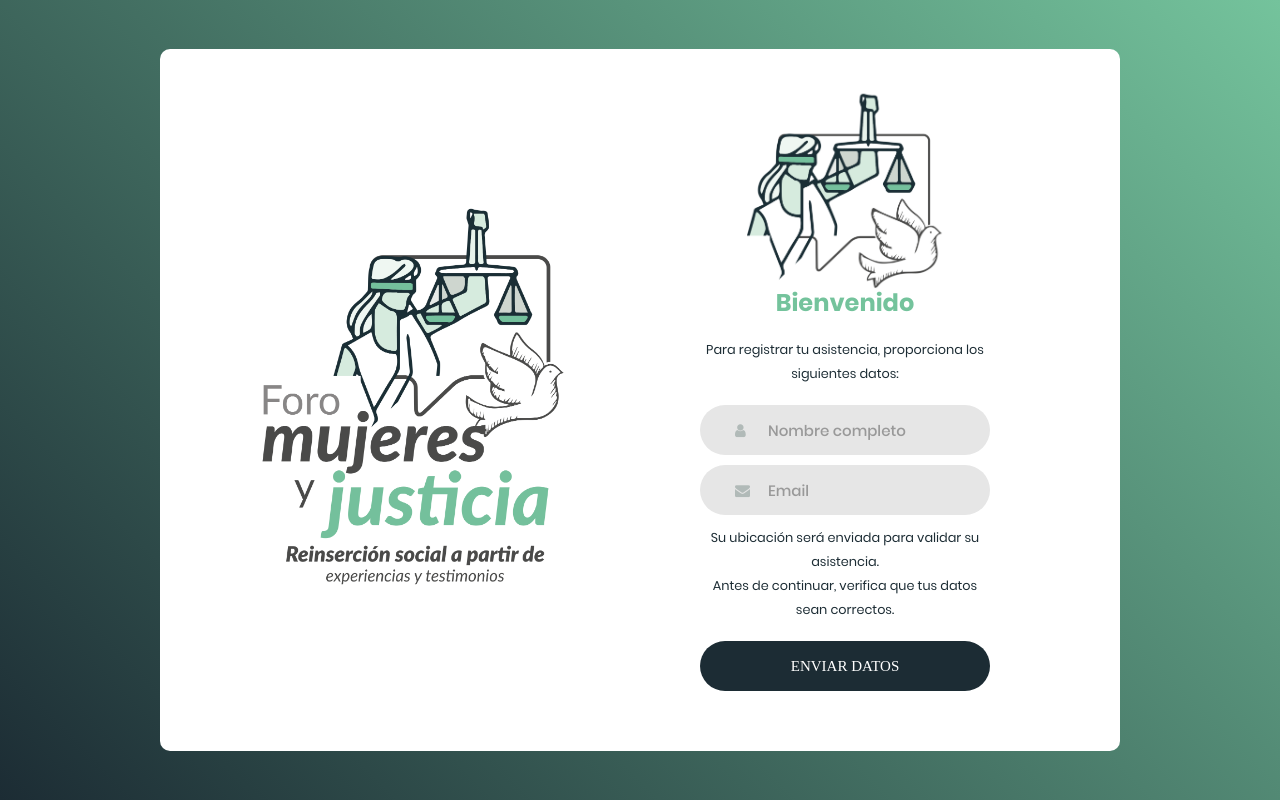
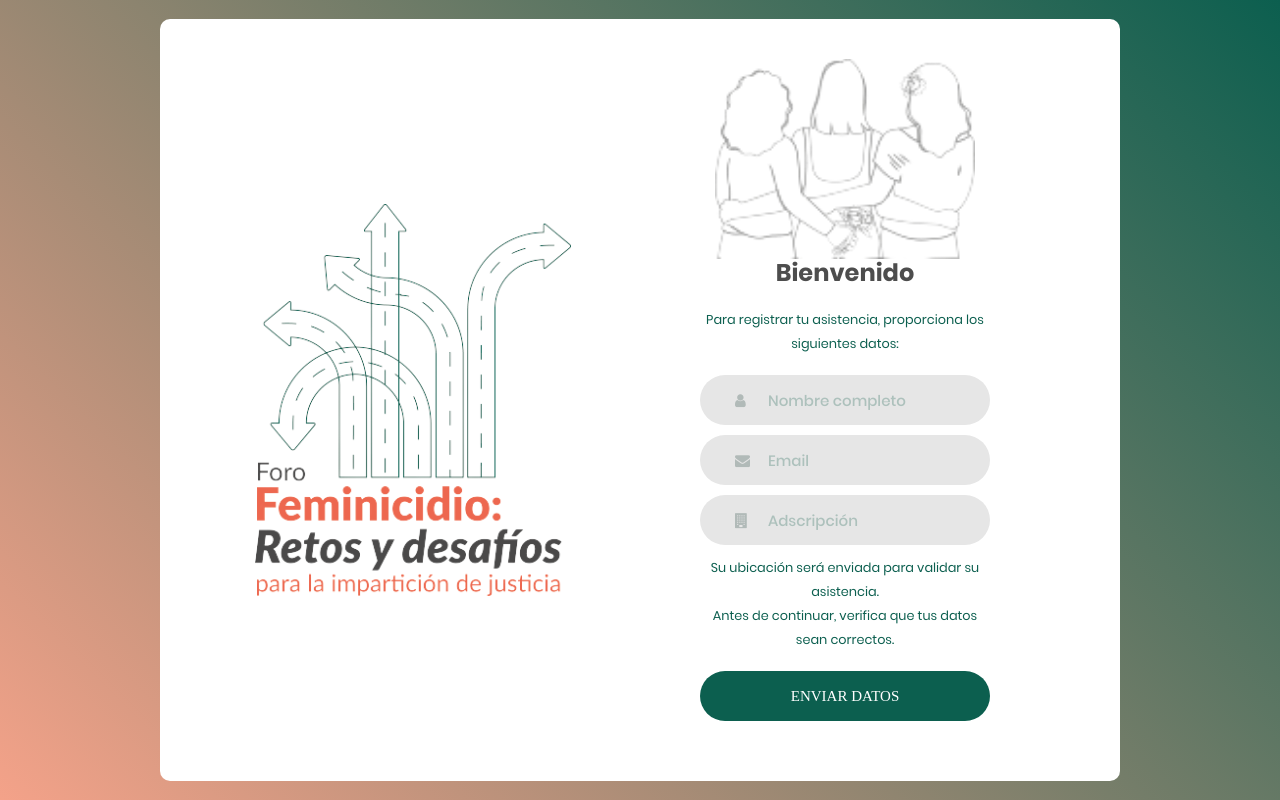
Before and after one commit to kennethnico/attVerifierFRRD, a PHP site: page / in a window 1280 px wide. Run offline with PHP 8.4, Linux system fonts and the light colour scheme; some web fonts are replaced.

Commit message:
Actualizando todo

```diff
--- a/css/main.css
+++ b/css/main.css
@@ -1,11 +1,11 @@
 :root{
-    --primary-color: #1c2c34;
-    --primary-color-soft: #6c5484;
-    --primary-color-soft-two: #a494b4;
-    --secondary-color: #74c39c;
-    --secondary-color-soft: #74c39c;
+    --primary-color: #0c5f4f;
+    --primary-color-soft: #f4a289;
+    /*--primary-color-soft-two: #a494b4;*/
+    --secondary-color: #4d4d4d;
+    /*--secondary-color-soft: #009999;*/
     --gray-color: #b1bab8;
-    --gray-second: #999999;
+    --gray-second: #adc1bc;
     --color-comite: #70857f;
     --color-rgba: rgba(116,195,156,0.4);
 }
@@ -176,10 +176,10 @@ iframe {
     align-items: center;
     padding: 15px;
     background: #74c39c;
-    background: -webkit-linear-gradient(-135deg, #74c39c, #1c2c34);
-    background: -o-linear-gradient(-135deg, #74c39c, #1c2c34);
-    background: -moz-linear-gradient(-135deg, #74c39c, #1c2c34);
-    background: linear-gradient(-135deg, #74c39c, #1c2c34);
+    background: -webkit-linear-gradient(-135deg, var(--primary-color), var(--primary-color-soft));
+    background: -o-linear-gradient(-135deg, var(--primary-color), var(--primary-color-soft));
+    background: -moz-linear-gradient(-135deg, var(--primary-color), var(--primary-color-soft));
+    background: linear-gradient(-135deg, var(--primary-color), var(--primary-color-soft));
 }
 
 .wrap-login100 {
@@ -229,7 +229,6 @@ iframe {
     color: var(--secondary-color);
     line-height: 1.2;
     text-align: center;
-
     width: 100%;
     display: block;
     padding-bottom: 20px;
@@ -248,8 +247,7 @@ iframe {
     font-family: Poppins-Medium;
     font-size: 15px;
     line-height: 1.5;
-    color: var(--gray-color);
-
+    color: var(--primary-color);
     display: block;
     width: 100%;
     background: #e6e6e6;
@@ -319,7 +317,7 @@ iframe {
 }
 
 .input100:focus + .focus-input100 + .symbol-input100 {
-    color: var(--primary-color);
+    color: var(--secondary-color);
     padding-left: 28px;
 }
 
--- a/index.php
+++ b/index.php
@@ -3,11 +3,11 @@
 <!DOCTYPE html>
 <html lang="es">
 <head>
-    <title>Asistencia | Feminicidio: Retos y desafíos en la impartición de justicia </title>
+    <title>Asistencia | Feminicidio: Retos y desafíos en la impartición de justicia</title>
     <meta charset="UTF-8">
     <meta name="viewport" content="width=device-width, initial-scale=1">
     <!--===============================================================================================-->
-    <link rel="icon" type="image/png" href="./assets/logos/isoooom.png"/>
+    <link rel="icon" type="image/png" href="./assets/logos/ico.png"/>
     <!--===============================================================================================-->
     <link rel="stylesheet" type="text/css" href="vendor/bootstrap/css/bootstrap.min.css">
     <!--===============================================================================================-->
@@ -30,12 +30,12 @@
     <div class="container-login100">
         <div class="wrap-login100">
             <div class="login100-pic js-tilt" style="align-items: center;" data-tilt>
-                <img src="./assets/logos/imgFJD_1.png" alt="IMG">
+                <img src="./assets/logos/left_img.png" alt="IMG">
             </div>
 
             <form class="login100-form validate-form" id="testeo" method="post" name="checker" action="" onsubmit="enviarDatosAsistente(); return false;">
                 <div class="img-form">
-                    <img src="./assets/logos/imgFJD_2.png" alt="IMG">
+                    <img src="./assets/logos/right_img.png" alt="IMG">
                 </div>
                 <span class="login100-form-title">Bienvenido</span>
                 <div style="justify-content: center; text-align: center; color: var(--primary-color);" class="m-b-20"><small style="justify-self: center;">Para registrar tu asistencia, proporciona los siguientes datos: <br> </small></div>
@@ -52,6 +52,13 @@
                     <span class="symbol-input100">
 							<i class="fa fa-envelope" aria-hidden="true"></i>
 						</span>
+                </div>
+                <div class="wrap-input100 validate-input" data-validate = "Valor requerido.">
+                    <input class="input100" type="text" name="ads" placeholder="Adscripción">
+                    <span class="focus-input100"></span>
+                    <span class="symbol-input100">
+							<i class="fa fa-building" aria-hidden="true"></i>
+                    </span>
                 </div>
                 <div class="wrap-input100 validate-input" data-validate = "Valor requerido">
                     <p hidden>Su ubicación:  <span id="latitud"></span> / <span id="longitud"></span></p>
--- a/js/function.js
+++ b/js/function.js
@@ -20,6 +20,7 @@ function enviarDatosAsistente(){
     //valores de los inputs
     nom=document.checker.nom.value;
     mail=document.checker.email.value;
+    adsc=document.checker.ads.value;
     ub=document.getElementById('location').innerText;
     //instanciamos el objetoAjax
     ajax=objetoAjax();
@@ -37,11 +38,11 @@ function enviarDatosAsistente(){
     }
     ajax.setRequestHeader("Content-Type","application/x-www-form-urlencoded");
     //enviando los valores
-    ajax.send("nnn="+nom+"&eee="+mail+"&loca="+ub)
+    ajax.send("nnn="+nom+"&eee="+mail+"&ads="+adsc+"&loca="+ub)
 }
 function limpiarCampos(){
     document.checker.nom.value="";
     document.checker.email.value="";
-    //document.checker.loc.value="";
+    document.checker.ads.value="";
     document.checker.nom.focus();
 }
```
Also changed, not shown: action.php (+11 -33 lines), assets/logos/ico.png (added), assets/logos/imgFJD_1.png (deleted), assets/logos/imgFJD_2.png (deleted), assets/logos/isometrico.png (deleted), assets/logos/isoooom.png (deleted), assets/logos/left_img.png (added), assets/logos/logoCiclo.png (deleted), assets/logos/right_img.png (added).
